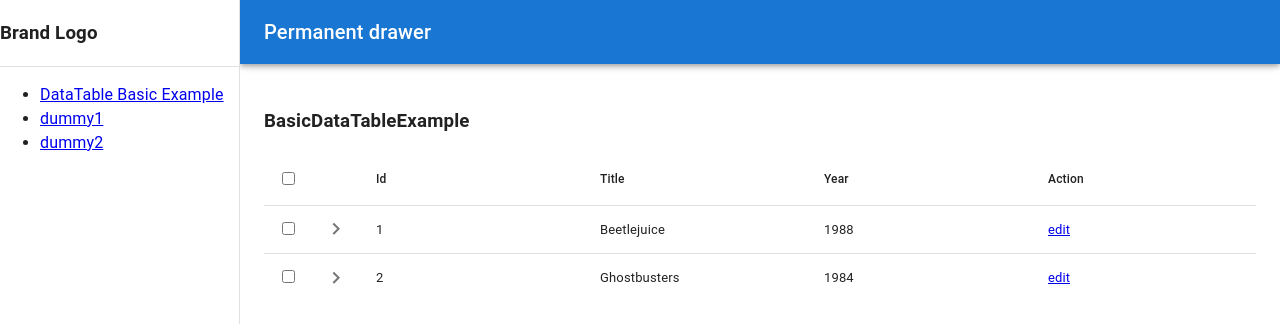
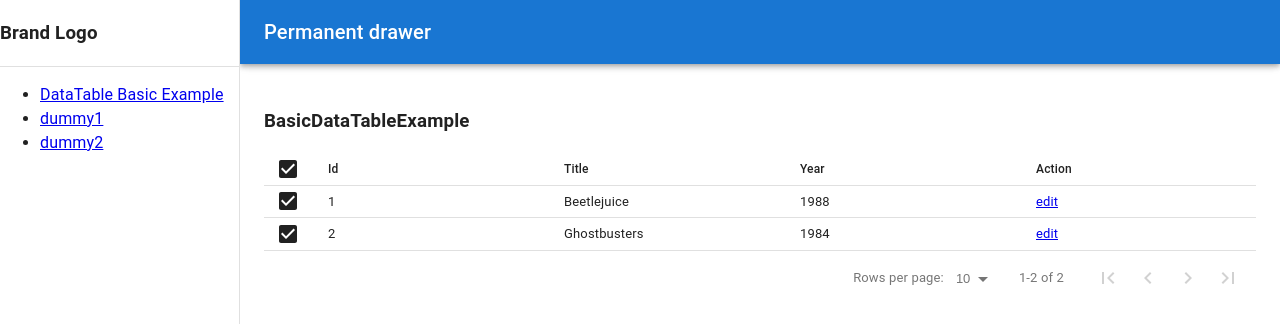
Before and after one commit to 01Deepak/crudbasic, a React (Create React App) app: page /datatablebasicexample in a window 1280 px wide. Shown: the top 324 px of the page. Built offline with nearby package versions, Linux system fonts and the light colour scheme.

Commit message:
add common data table component

```diff
--- /dev/null
+++ b/src/Common/DataTableBase.tsx
@@ -0,0 +1,21 @@
+import React from 'react'
+import { ArrowDownward, CheckBox} from '@mui/icons-material'
+import DataTable, { TableProps } from 'react-data-table-component'
+
+const sortIcon = <ArrowDownward/>
+const selectProps= {indeterminate:(isIndeterminate:Boolean) => isIndeterminate}
+
+const DataTableBase = (props: any) => {
+  return (
+    <DataTable
+    pagination
+    selectableRowsComponent={CheckBox}
+    selectableRowsComponentProps= {selectProps}
+    sortIcon={sortIcon}
+    dense
+    {...props}
+    />
+  )
+}
+
+export default DataTableBase
--- a/src/Components/BasicDataTable/BasicDataTableExample.tsx
+++ b/src/Components/BasicDataTable/BasicDataTableExample.tsx
@@ -1,5 +1,6 @@
 import React from 'react'
 import DataTable from 'react-data-table-component'
+import DataTableBase from '../../Common/DataTableBase';
 import { columns, data } from './Data'
 
 const ExpandedComponent = ({ data }:any) => {
@@ -17,12 +18,10 @@ const BasicDataTableExample = () => {
   return (
     <>
      <h3>BasicDataTableExample</h3>
-     <DataTable
+     <DataTableBase
      columns={columns}
      data={data}
      selectableRows
-     expandableRows
-     expandableRowsComponent={ExpandedComponent}
      />
      </>
 
```
